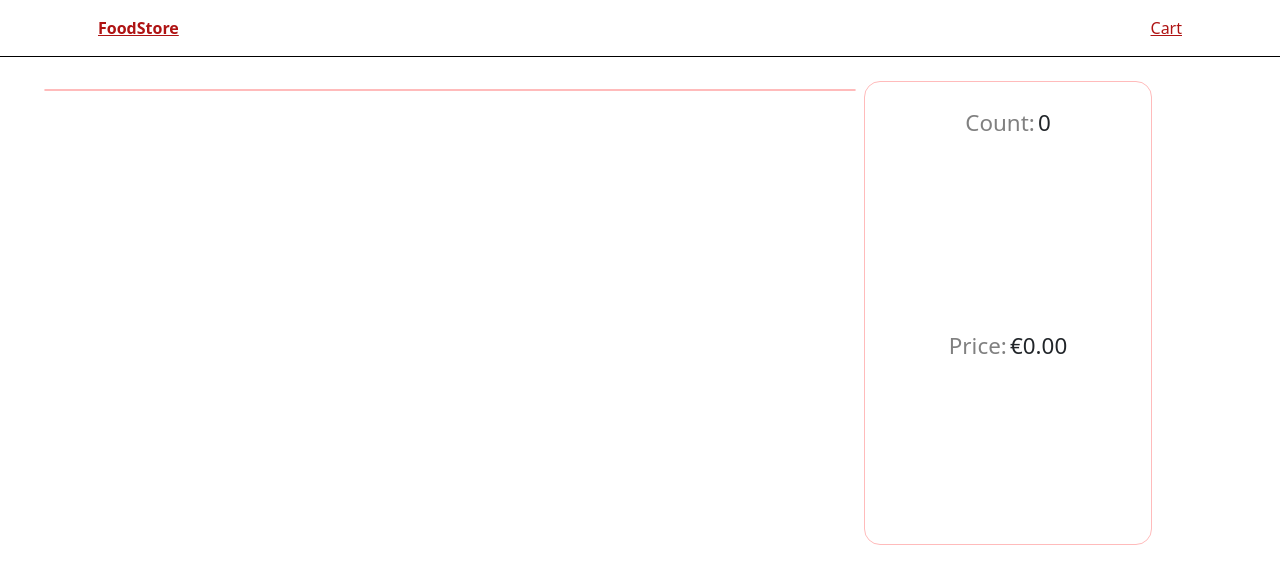
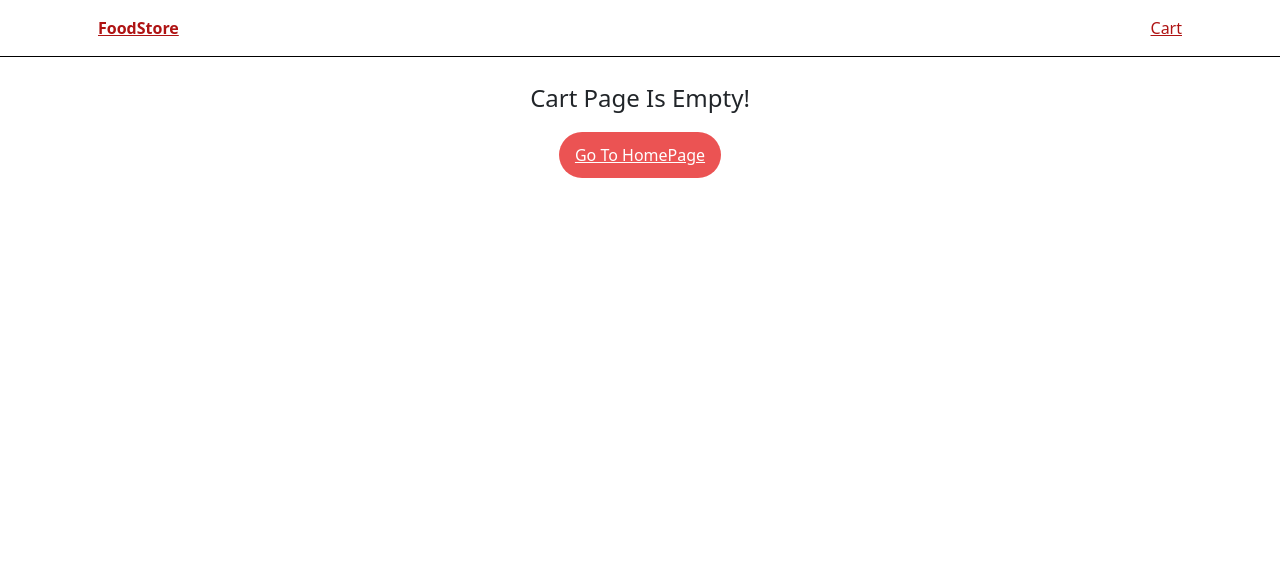
Before and after one commit to prkd2002/foodstore, an Angular app: page /cart-page in a window 1280 px wide. Shown: the top 584 px of the page. Built offline with nearby package versions, Linux system fonts and the light colour scheme.

Commit message:
Adding Not Found Component

```diff
--- a/src/app/app.module.ts
+++ b/src/app/app.module.ts
@@ -13,6 +13,7 @@
 import { FoodPageComponent } from './components/food-page/food-page.component';
 import { CartPageComponent } from './components/cart-page/cart-page.component';
 import { CartService } from './services/cart/cart.service';
+import { NotFoundComponent } from './components/not-found/not-found.component';
 
 @NgModule({
   declarations: [
@@ -22,7 +23,8 @@
     SearchComponent,
     TagsComponent,
     FoodPageComponent,
-    CartPageComponent
+    CartPageComponent,
+    NotFoundComponent
   ],
   imports: [
     BrowserModule,
--- a/src/app/components/cart-page/cart-page.component.html
+++ b/src/app/components/cart-page/cart-page.component.html
@@ -1,4 +1,7 @@
-<div class="container">
+<app-not-found [visible]="!cart || cart.listOfItems.length <= 0"
+[notFoundMessage]="'Cart Page Is Empty!'"
+[resetLinkText]="'Go To HomePage'"></app-not-found>
+<div class="container" *ngIf="cart && cart.listOfItems.length > 0">
 
 
 <ul>
--- a/src/app/components/food-page/food-page.component.html
+++ b/src/app/components/food-page/food-page.component.html
@@ -1,4 +1,8 @@
-<div class="container">
+<app-not-found
+[visible]="!food"
+notFoundMessage="Product Not Found"
+resetLinkText="Back To HomePage"></app-not-found>
+<div class="container" *ngIf="food">
 
     <img [src]="food.imageUrl" [alt]="food.name">
     <div class="details">
--- a/src/app/components/home/home.component.html
+++ b/src/app/components/home/home.component.html
@@ -1,5 +1,9 @@
 <app-search></app-search>
 <app-tags></app-tags>
+<app-not-found
+[visible]="!listOfFoods || listOfFoods.length <=0"
+[resetLinkText]="'Reset'"
+></app-not-found>
 <ul>
     <li *ngFor="let food of listOfFoods">
         <a routerLink="/food/{{food.id}}">
--- /dev/null
+++ b/src/app/components/not-found/not-found.component.html
@@ -0,0 +1,5 @@
+<div *ngIf="visible">
+    {{notFoundMessage}}
+    <a routerLink="{{resetLinkRoute}}">{{resetLinkText}}</a>
+
+</div>
--- /dev/null
+++ b/src/app/components/not-found/not-found.component.scss
@@ -0,0 +1,30 @@
+div{
+    display: flex;
+    align-items:center ;
+    justify-content: center;
+    flex-direction: column;
+    font-size: 1.5rem;
+    font-weight: 100;
+    height: 20vh;
+
+}
+
+
+div a {
+    font-size: 1rem;
+    background-color: #e72929;
+    color: white;
+    border-radius: 10rem;
+    padding: .7rem 1rem;
+    margin: 1rem;
+    opacity: .8;
+
+
+
+}
+
+
+div a:hover{
+    opacity: 1;
+    cursor: pointer;
+}
```
Also changed, not shown: src/app/components/not-found/not-found.component.ts (added, +15 -0 lines), 1 other file (tests, documents, lock files or other folders).
